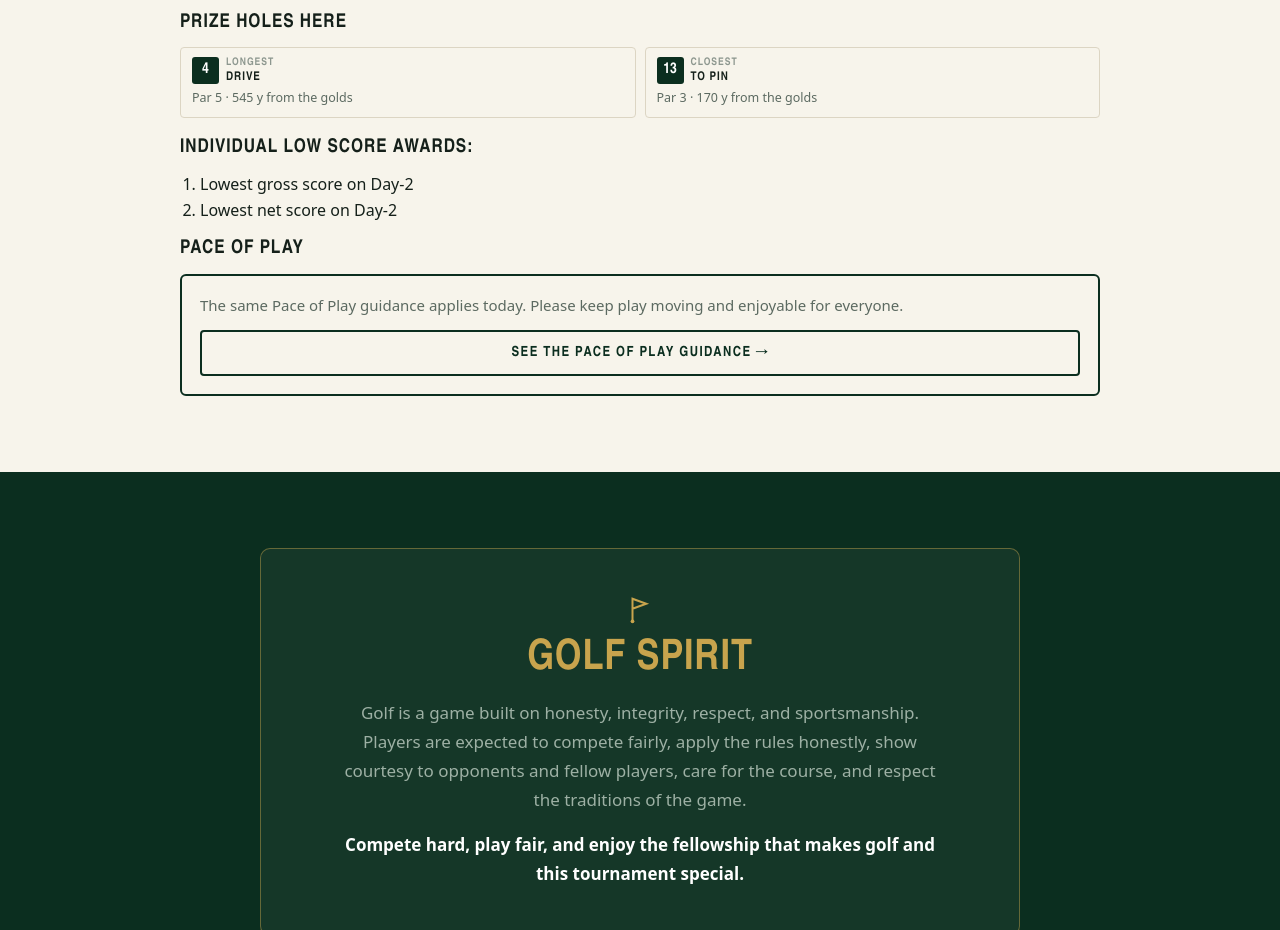
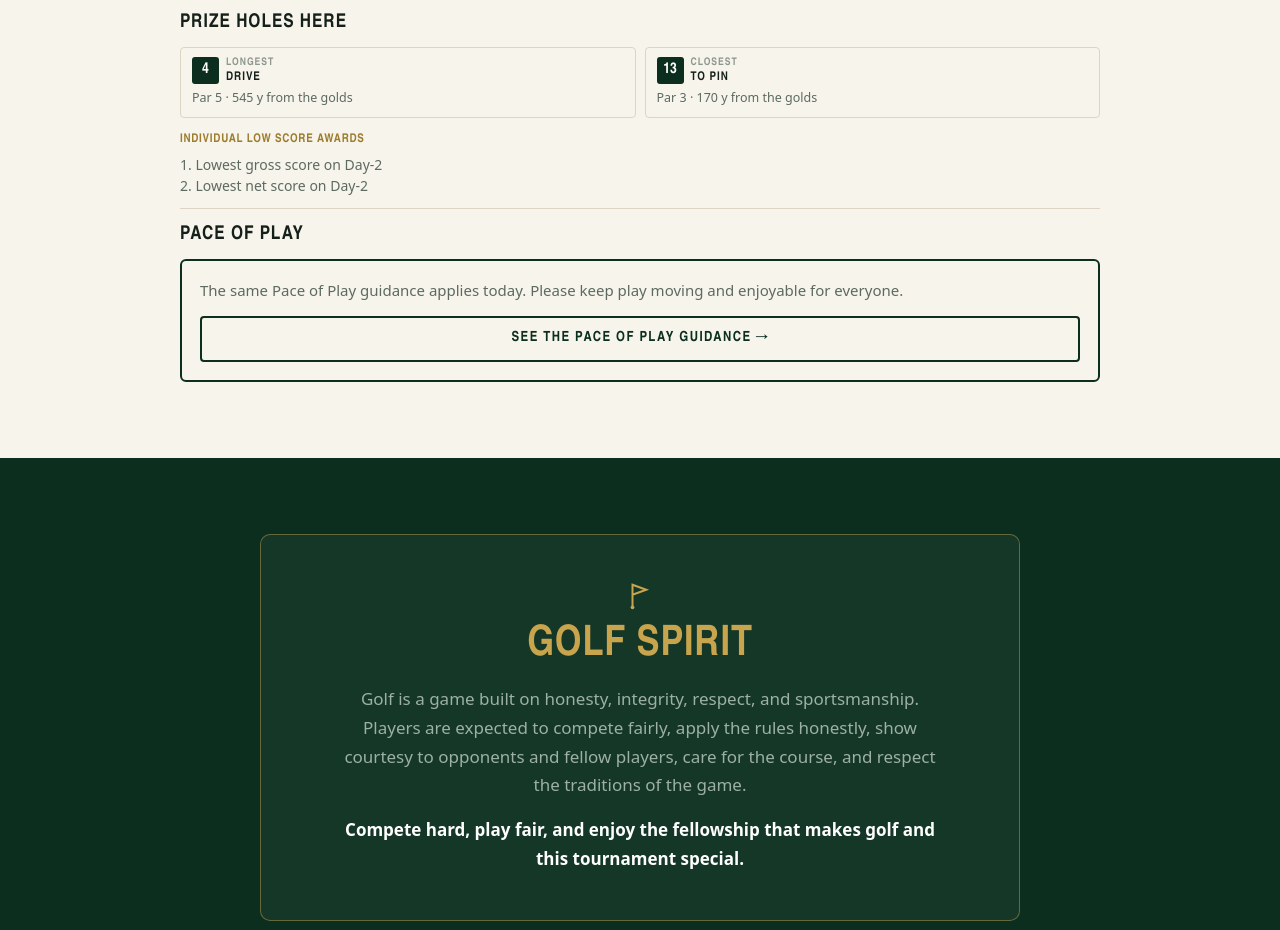
Before and after one commit to SonikaMahat/dvcgolf2026, a plain HTML site: page dvcgolf2026/index.html in a window 1280 px wide. Shown: the part 5260-6190 px from the top of the page. Drawn offline with Linux system fonts and the light colour scheme.

Commit message:
Add files via upload

```diff
--- a/dvcgolf2026/index.html
+++ b/dvcgolf2026/index.html
@@ -1713,11 +1713,11 @@ footer .cupname{
           <div class="hole"><div class="hn"><i>4</i><span>Longest<b>Drive</b></span></div><div class="yd">Par 5 &middot; 545 y from the golds</div></div>
           <div class="hole"><div class="hn"><i>13</i><span>Closest<b>To Pin</b></span></div><div class="yd">Par 3 &middot; 170 y from the golds</div></div>
         </div>
-        <h3 class="blk-title" style="margin-top:16px;">Individual low score awards:</h3>
-        <ol style="margin:6px 0 0;padding-left:20px;line-height:1.6;color:var(--ink);">
-          <li>Lowest gross score on Day-2</li>
-          <li>Lowest net score on Day-2</li>
-        </ol>
+      </div>
+
+      <div class="dayteam" style="flex-direction:column;align-items:flex-start;gap:6px;">
+        <b>Individual low score awards</b>
+        <span>1. Lowest gross score on Day-2<br>2. Lowest net score on Day-2</span>
       </div>
 
       <div>
```
